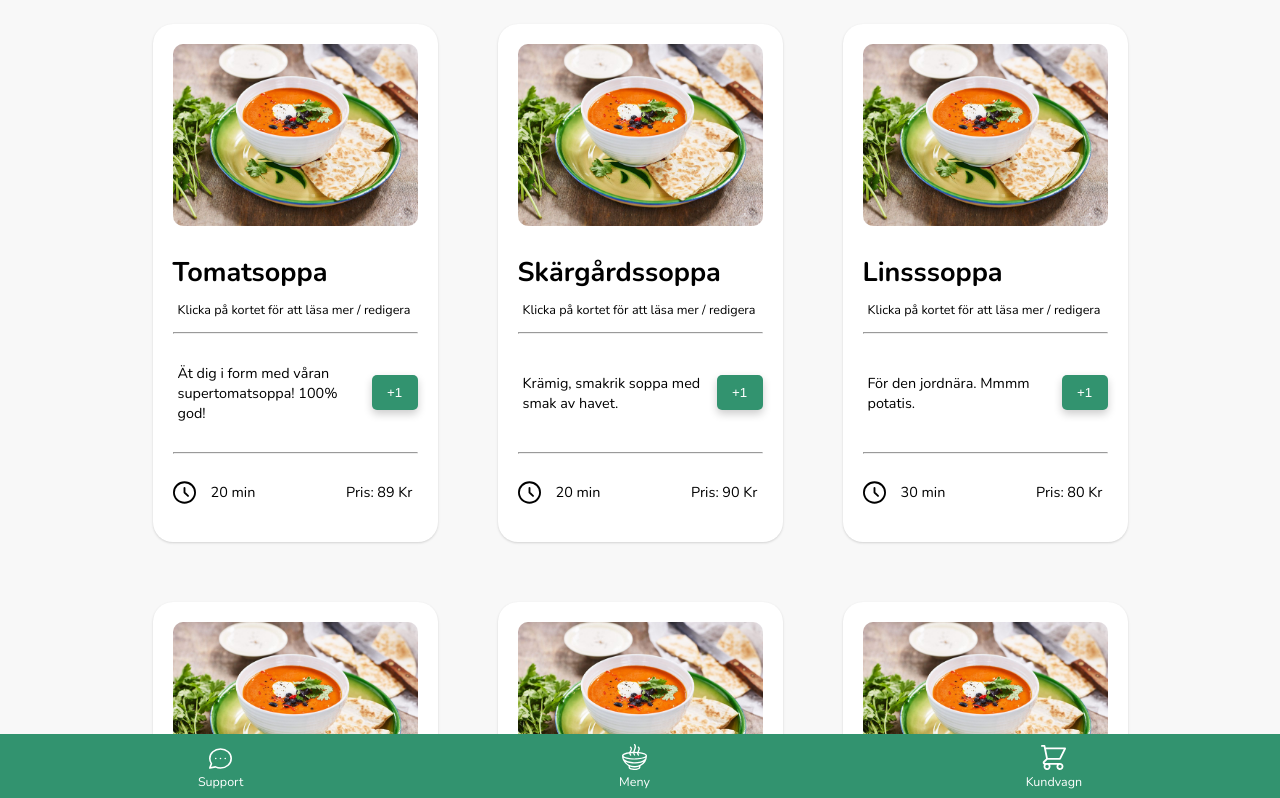
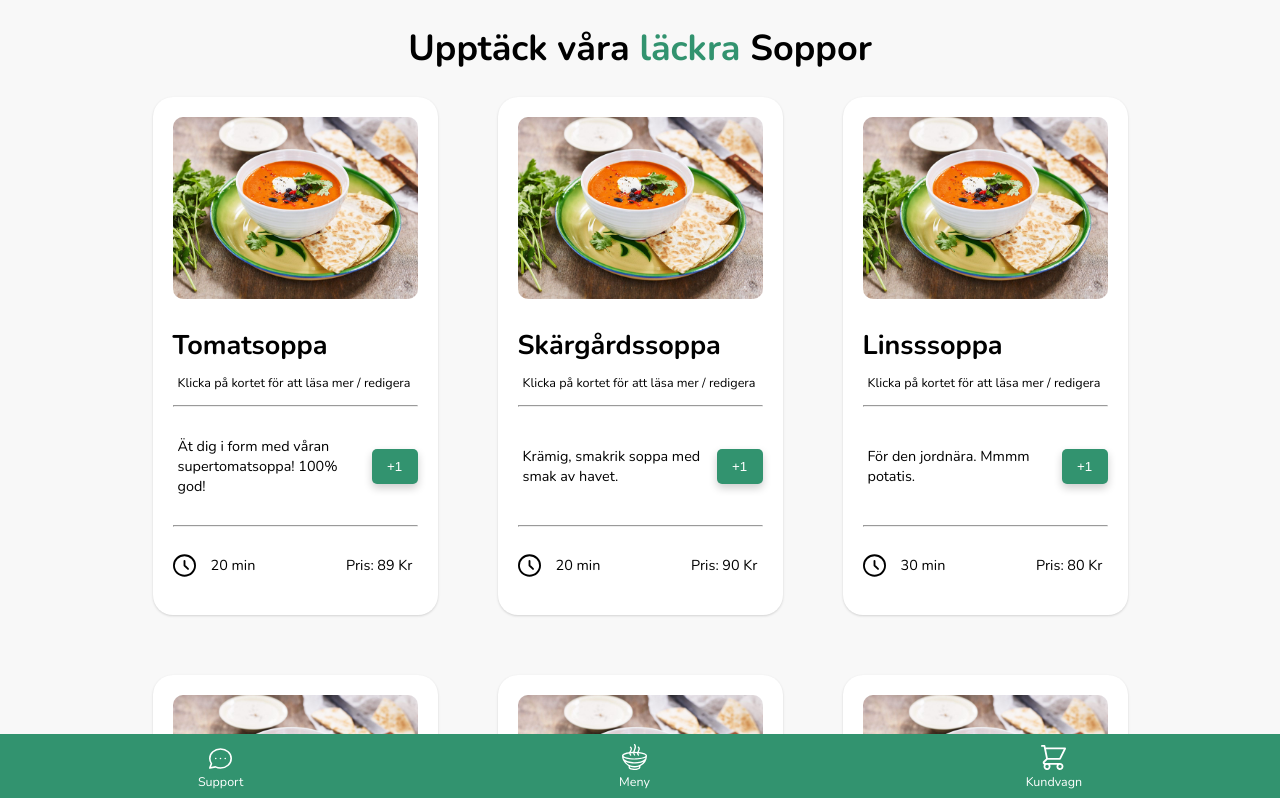
Before and after one commit to martin-linden/SouperHealthy, an Angular app: page / in a window 1280 px wide. Shown: the top 798 px of the page. Built offline with nearby package versions, Linux system fonts and the light colour scheme.

Commit message:
title in card list

```diff
--- a/src/app/components/soup-card/soup-card.component.html
+++ b/src/app/components/soup-card/soup-card.component.html
@@ -1,4 +1,8 @@
-<h1>{{title}}</h1>
+<!-- <h1>{{title}}</h1> -->
+<div class="title-container">
+    <h1>Upptäck våra <span>läckra</span> Soppor</h1>
+</div>
+
 <!-- <input type="text" [value]="inputValue"> -->
 <div class="card-container">
     <div class="card-grid-container" *ngIf="soups">
--- a/src/app/components/soup-card/soup-card.component.scss
+++ b/src/app/components/soup-card/soup-card.component.scss
@@ -1,3 +1,13 @@
+
+.title-container{
+    display: flex;
+    justify-content: center;
+    text-align: center;
+
+    span{
+        color: #32936F;
+    }
+}
 
 .card-container{
     display: flex;
```
